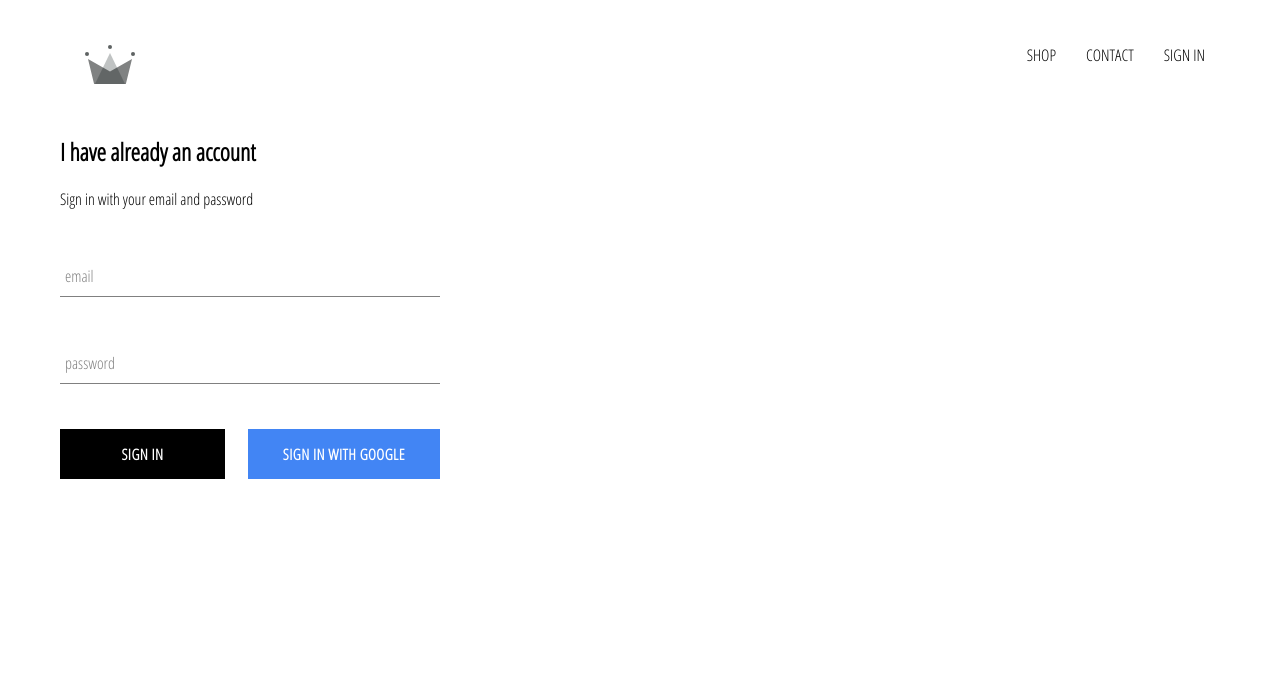
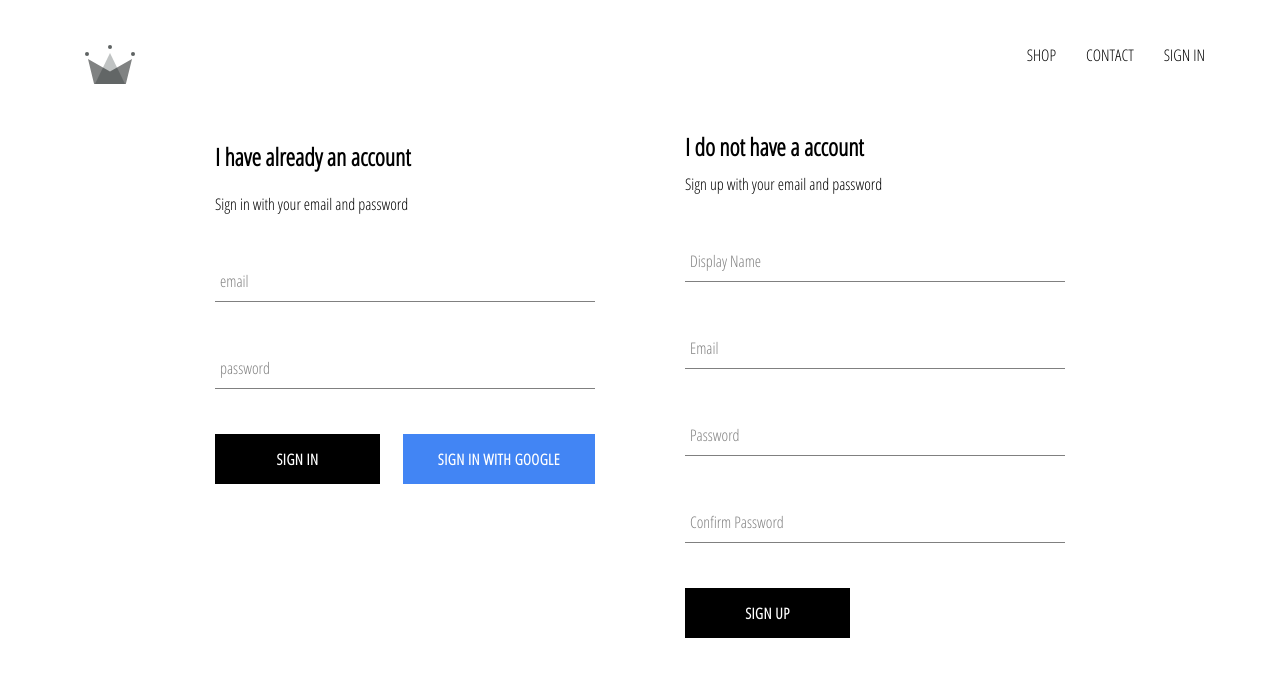
Before and after one commit to EnoIs18/crwn-clothing, a React (Create React App) app: page /SignIn in a window 1280 px wide. Shown: the top 676 px of the page. Built offline with nearby package versions, Linux system fonts and the light colour scheme; no server answers.

Commit message:
implemented firebase utils,included ability to store authenticated users into our firestore database.

```diff
--- a/src/App.js
+++ b/src/App.js
@@ -5,7 +5,7 @@ import HomePage from './pages/homepage/homepage.component.jsx';
 import ShopPage from './pages/shop/shop.component.jsx';
 import Header from './components/header/header.component.jsx'
 import SignInAndSignUp from './pages/sign-in-and-sign-up/sign-in-and-sign-up.component';
-import {auth} from './firebase/firebase.utils'
+import {auth , createUserProfileDocument } from './firebase/firebase.utils'
 
 class App extends React.Component {
   constructor(){
@@ -16,9 +16,26 @@ class App extends React.Component {
     }
   }
     unsubscribeFromAuth=null
-  componentDidMount(){
-    this.unsubscribeFromAuth=auth.onAuthStateChanged(user => {this.setState({currentUser:user})
-    console.log(user)})
+
+    componentDidMount(){
+    this.unsubscribeFromAuth = auth.onAuthStateChanged(async  (userAuth) => {
+
+      if (userAuth){
+       const userRef= await createUserProfileDocument(userAuth);
+
+        userRef.onSnapshot(snapShot => {
+          this.setState({
+            currentUser: {
+              id:snapShot.id,
+             ...snapShot.data()
+            }
+          },()=>{console.log(this.state)
+          }
+          )
+        })
+
+      }else{this.setState({currentUser:userAuth})}
+    })
 
   }
   componentWillUnmount(){
--- a/src/components/form-input/form-input.component.jsx
+++ b/src/components/form-input/form-input.component.jsx
@@ -7,8 +7,7 @@ const FormInput = ({handleChange,label, ...otherProps}) => (
     <input className ='form-input' onChange={handleChange} {...otherProps} />
     {label ? (
         <label className ={`${otherProps.value.length ? 'shrink' : ''}
-        form-input-label`}
-        >
+        form-input-label`}>
         {label}
         </label>) :null}
 
--- /dev/null
+++ b/src/components/sign-up/sign-up.component.jsx
@@ -0,0 +1,103 @@
+import React from 'react';
+
+import FormInput from '../form-input/form-input.component';
+import CustomButton from '../custom-button/custom-button.component';
+
+import { auth, createUserProfileDocument } from '../../firebase/firebase.utils';
+
+import './sign-up.styles.scss';
+
+class SignUp extends React.Component {
+  constructor() {
+    super();
+
+    this.state = {
+      displayName: '',
+      email: '',
+      password: '',
+      confirmPassword: ''
+    };
+  }
+
+  handleSubmit = async event => {
+    event.preventDefault();
+
+    const { displayName, email, password, confirmPassword } = this.state;
+
+    if (password !== confirmPassword) {
+      alert("passwords don't match");
+      return;
+    }
+
+    try {
+      const { user } = await auth.createUserWithEmailAndPassword(
+        email,
+        password
+      );
+
+      await createUserProfileDocument(user, { displayName });
+
+      this.setState({
+        displayName: '',
+        email: '',
+        password: '',
+        confirmPassword: ''
+      });
+    } catch (error) {
+      console.error(error);
+    }
+  };
+
+  handleChange = event => {
+    const { name, value } = event.target;
+
+    this.setState({ [name]: value });
+  };
+
+  render() {
+    const { displayName, email, password, confirmPassword } = this.state;
+    return (
+      <div className='sign-up'>
+        <h2 className='title'>I do not have a account</h2>
+        <span>Sign up with your email and password</span>
+        <form className='sign-up-form' onSubmit={this.handleSubmit}>
+          <FormInput
+            type='text'
+            name='displayName'
+            value={displayName}
+            onChange={this.handleChange}
+            label='Display Name'
+            required
+          />
+          <FormInput
+            type='email'
+            name='email'
+            value={email}
+            onChange={this.handleChange}
+            label='Email'
+            required
+          />
+          <FormInput
+            type='password'
+            name='password'
+            value={password}
+            onChange={this.handleChange}
+            label='Password'
+            required
+          />
+          <FormInput
+            type='password'
+            name='confirmPassword'
+            value={confirmPassword}
+            onChange={this.handleChange}
+            label='Confirm Password'
+            required
+          />
+          <CustomButton type='submit'>SIGN UP</CustomButton>
+        </form>
+      </div>
+    );
+  }
+}
+
+export default SignUp;
--- /dev/null
+++ b/src/components/sign-up/sign-up.styles.scss
@@ -0,0 +1,9 @@
+.sign-up {
+    display: flex;
+    flex-direction: column;
+    width: 380px;
+
+    .title {
+      margin: 10px 0;
+    }
+  }
--- a/src/firebase/firebase.utils.js
+++ b/src/firebase/firebase.utils.js
@@ -11,7 +11,28 @@ const config = {
   appId: "1:43456222389:web:71eb6a55ae41e970255afc",
   measurementId: "G-ZWL2WC8XPS"
 }
+export const createUserProfileDocument =async (userAuth , addiotionalData) =>{
+  if(!userAuth) return;
+ const userRef = firestore.doc(`users/${userAuth.uid}`) //queryRefrence obj
 
+ const snapShot = userRef.get() // userREf is document  reference
+
+ if(!snapShot.exists) {
+   const {displayName , email} = userAuth
+   const createdAt = new Date()
+   try {
+await userRef.set({
+  displayName ,
+  email,
+  createdAt,
+  ...addiotionalData
+})
+   } catch(error) {
+     console.log('error creating user' , error.message)
+   }
+ }
+ return userRef
+}
 
 firebase.initializeApp(config)
 
--- a/src/pages/sign-in-and-sign-up/sign-in-and-sign-up.component.jsx
+++ b/src/pages/sign-in-and-sign-up/sign-in-and-sign-up.component.jsx
@@ -1,10 +1,12 @@
 import React from 'react'
-
+import SignUp from '../../components/sign-up/sign-up.component'
 import './sign-in-and-sign-up.styles.scss'
 import SignIn from '../../components/sign-in/sign-in.component'
 
 const SignInAndSignUp = () => (
+   <div className ='sign-in-and-sign-up'>
     <SignIn />
+    <SignUp />
+    </div>
 )
-
 export default SignInAndSignUp
--- a/src/pages/sign-in-and-sign-up/sign-in-and-sign-up.styles.scss
+++ b/src/pages/sign-in-and-sign-up/sign-in-and-sign-up.styles.scss
@@ -0,0 +1,6 @@
+.sign-in-and-sign-up {
+    width: 850px;
+    display: flex;
+    justify-content: space-between;
+    margin: 30px auto;
+  }
```
